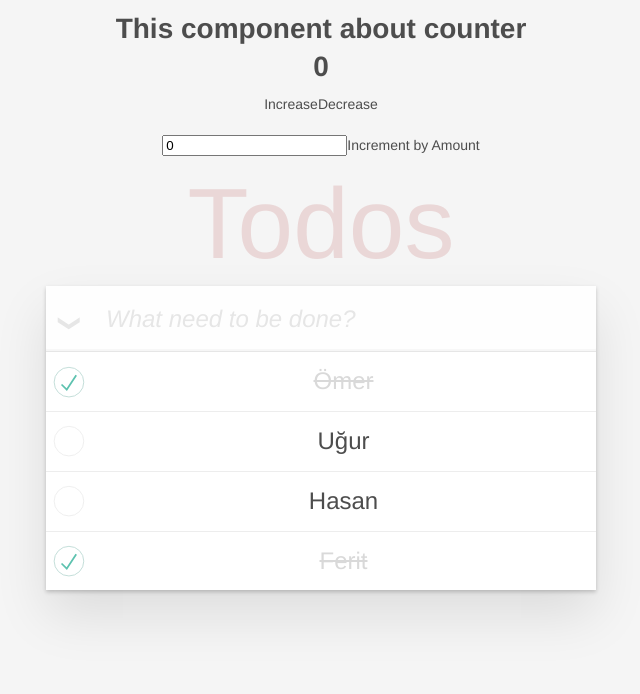
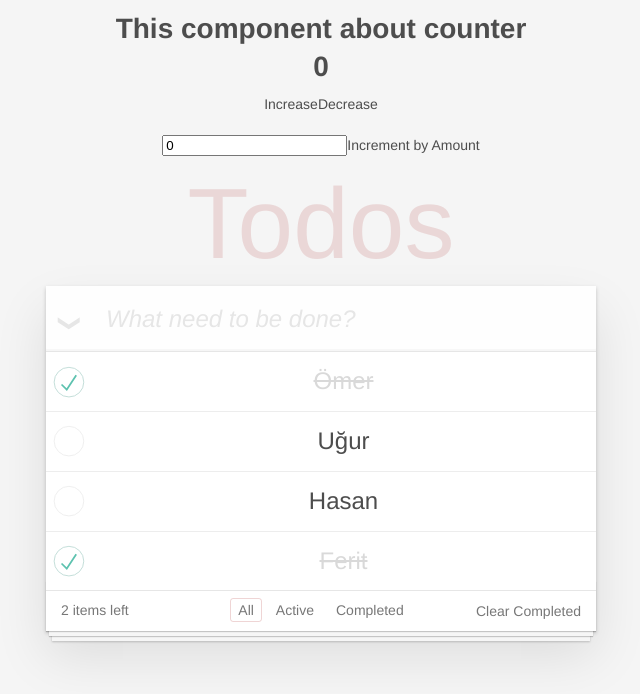
Before and after one commit to UfukYetiskin/redux-educations, a React (Create React App) app: page / in a window 1280 px wide. Shown: the top 694 px of the page, without its empty margins (319-959 px from the left). Built offline with nearby package versions, Linux system fonts and the light colour scheme.

Commit message:
filter methods

```diff
--- a/src/components/List.js
+++ b/src/components/List.js
@@ -1,7 +1,7 @@
 import React from "react";
 import "./ListStyle.css";
 import { useSelector, useDispatch } from "react-redux";
-import { addNewTodo, toggle } from "../redux/todo/listSlice";
+import { addNewTodo, toggle, destroy, change, clearCompleted } from "../redux/todo/listSlice";
 import { nanoid } from "@reduxjs/toolkit";
 import {useState} from 'react'
 
@@ -36,14 +36,28 @@ const Form = () => {
     </form>
   );
 };
-
+let filtered = [];
 const Content = () => {
   const dispatch   = useDispatch()
 
 
   const items = useSelector((state) => state.todos.items);
+  const activeFilter = useSelector(state => state.todos.activeFilter)
+  const itemsLeft = items.filter(item => !item.completed).length
 
 
+    const handleDestroy = (id) => {
+        if(window.confirm('Are u sure?')){
+            dispatch(destroy(id))
+        }
+    }
+  filtered = items
+  if(activeFilter !== "all"){
+    filtered = items.filter((todo) =>
+    activeFilter === "active"
+        ? todo.completed === false
+        : todo.completed === true)
+  }
   return (
     <>
       <section className="main">
@@ -58,7 +72,7 @@ const Content = () => {
               <button className="destroy"></button>
             </div>
           </li> */}
-          {items.map((item) => (
+          {filtered.map((item) => (
             <li key={item.id} className={item.completed ? 'completed' : '' }>
               <div className="view">
                 <input
@@ -68,12 +82,43 @@ const Content = () => {
                     checked ={item.completed}
                 />
                 <label>{item.title}</label>
-                <button className="destroy"></button>
+                <button className="destroy" onClick={() => handleDestroy(item.id)}></button>
               </div>
             </li>
           ))}
         </ul>
       </section>
+      <footer className="footer">
+            <span className="todo-count">
+                <strong>{itemsLeft}</strong> item{itemsLeft === 0 || itemsLeft ===1  ? '' : 's'} left
+            </span>
+            <ul className="filters">
+                <li>
+                    <a href="#/"
+                    className={activeFilter === "all" ? "selected" : ''}
+                    onClick={() => dispatch(change('all'))}>
+                        All
+                    </a>
+                </li>
+                <li>
+                    <a href="#/"
+                    className={activeFilter === "active" ? "selected" : ''}
+                    onClick={() => dispatch(change('active'))}
+                    >
+                        Active
+                    </a>
+                </li>
+                <li>
+                    <a href="#/"
+                    className={activeFilter === "completed" ? "selected" : '' }
+                    onClick={() => dispatch(change('completed'))}
+                    >
+                        Completed
+                    </a>
+                </li>
+            </ul>
+            <button className="clear-completed" onClick={() => dispatch(clearCompleted())}>Clear Completed</button>
+      </footer>
     </>
   );
 };
--- a/src/redux/todo/listSlice.js
+++ b/src/redux/todo/listSlice.js
@@ -26,6 +26,7 @@ export const listSlice = createSlice({
                 completed : true
             },
         ],
+        activeFilter : 'all',
     },
     reducers : {
        addNewTodo : (state, action) => {
@@ -36,9 +37,21 @@ export const listSlice = createSlice({
             const item = state.items.find(item => item.id === id)
 
             item.completed = !item.completed
+       },
+       destroy : (state, action) => {
+        const id =action.payload;
+        const filtered = state.items.filter((item) => item.id !== id)
+        state.items = filtered
+       },
+       change : (state, action) => {
+        state.activeFilter = action.payload
+       },
+       clearCompleted : (state) => {
+        const filtered = state.items.filter(item => item.completed ===false)
+        state.items = filtered
        }
     },
 });
 
-export const { addNewTodo ,toggle} = listSlice.actions;
+export const { addNewTodo ,toggle, destroy, change, clearCompleted} = listSlice.actions;
 export default listSlice.reducer;
```
